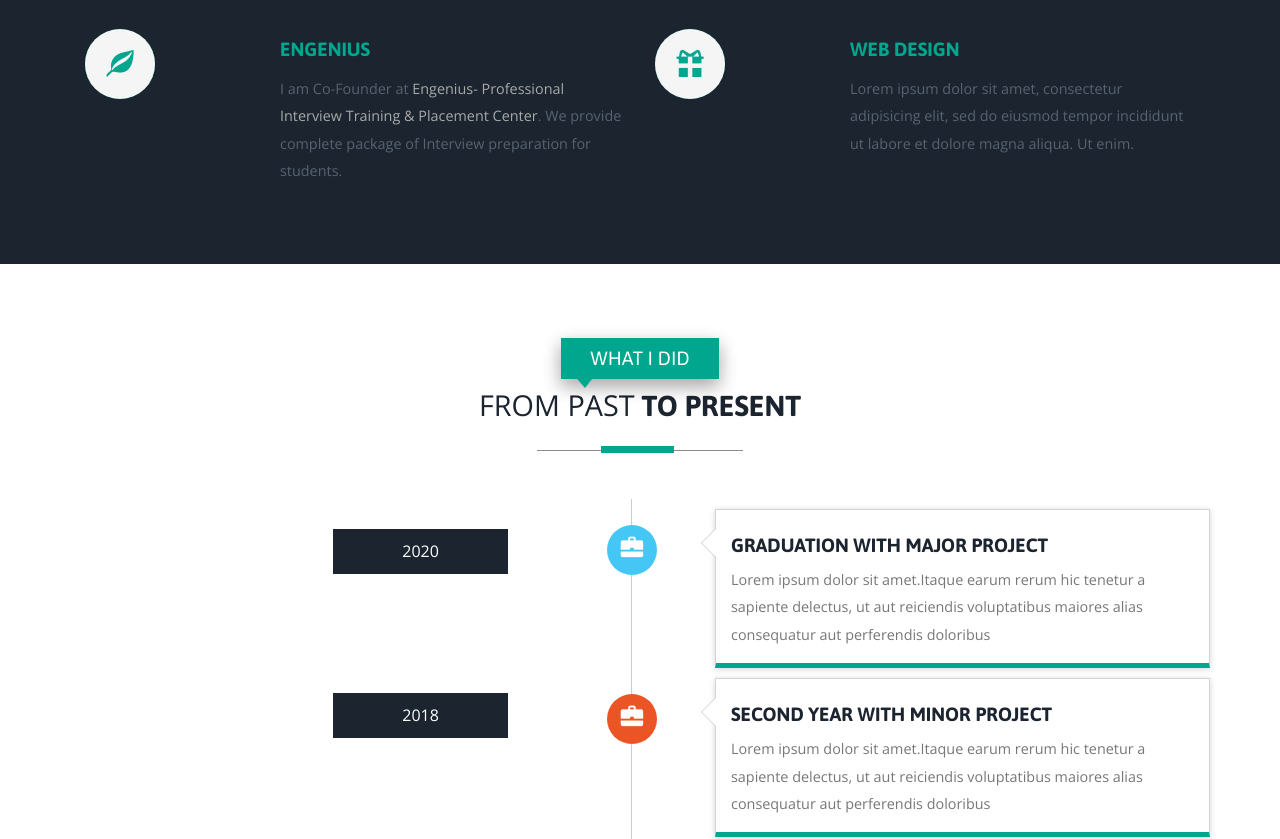
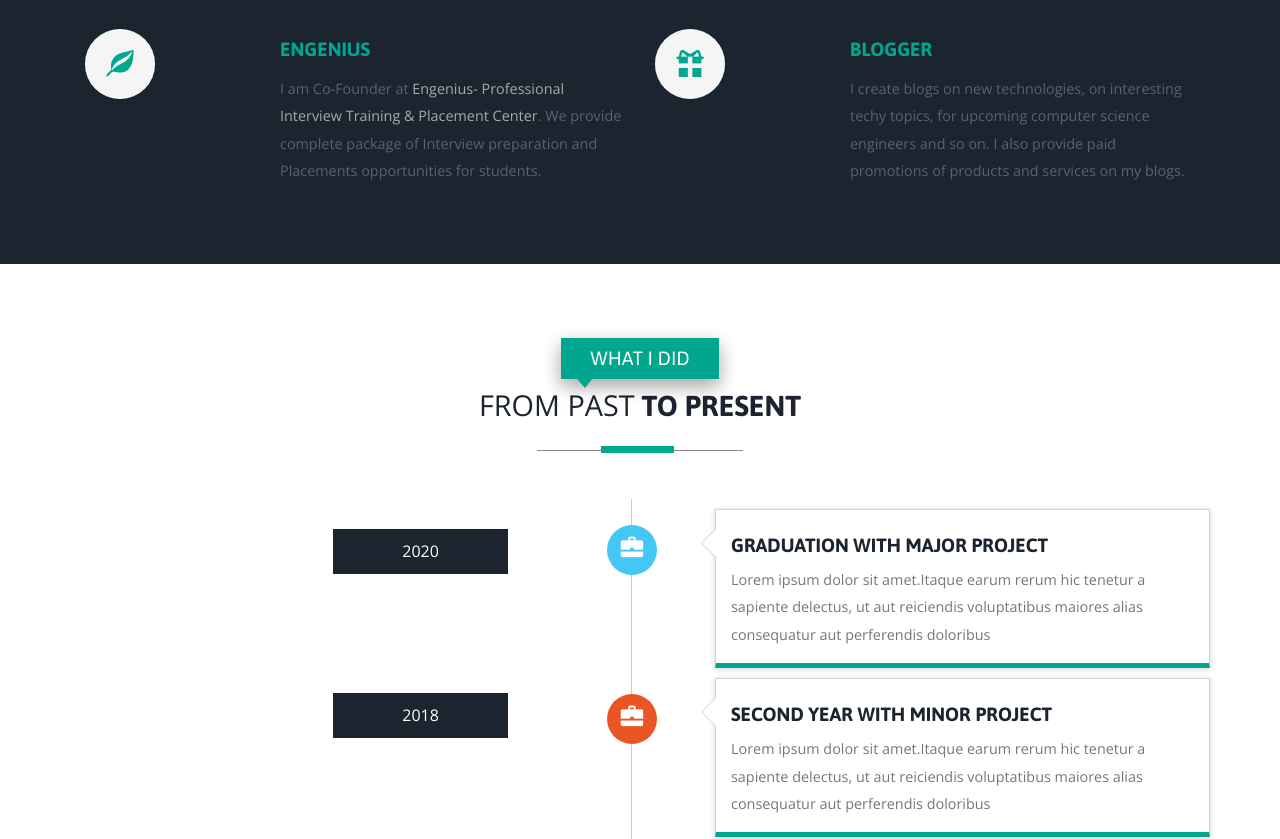
Before and after one commit to Arbaaz-Shaikh/Arbaaz-Shaikh.github.io, a plain HTML site: page index.html in a window 1280 px wide. Shown: the part 1728-2567 px from the top of the page. Drawn offline with nearby package versions, Linux system fonts and the light colour scheme; files whose address does not match are found by name.

Commit message:
Update index.html

```diff
--- a/index.html
+++ b/index.html
@@ -247,7 +247,7 @@ Smartphone Compatible web template, free webdesigns for Nokia, Samsung, LG, Sony
 					<div class="col-xs-8 wthree_about_right_grid_right">
 						<h4>ENGENIUS</h4>
 						<p>I am Co-Founder at <a href="https://www.linkedin.com/company/engenius-professional-interview-training-placement-center/" style="color: darkgrey">
-                            Engenius- Professional Interview Training & Placement Center</a>. We provide complete package of Interview preparation for students.</p>
+                            Engenius- Professional Interview Training & Placement Center</a>. We provide complete package of Interview preparation and Placements opportunities for students.</p>
 					</div>
 					<div class="clearfix"> </div>
 				</div>
@@ -258,8 +258,8 @@ Smartphone Compatible web template, free webdesigns for Nokia, Samsung, LG, Sony
 						</div>
 					</div>
 					<div class="col-xs-8 wthree_about_right_grid_right">
-						<h4>Web Design</h4>
-						<p>Lorem ipsum dolor sit amet, consectetur adipisicing elit, sed do eiusmod tempor incididunt ut labore et dolore magna aliqua. Ut enim.</p>
+						<h4>BLOGGER</h4>
+						<p>I create blogs on new technologies, on interesting techy topics, for upcoming computer science engineers and so on. I also provide paid promotions of products and services on my blogs. </p>
 					</div>
 					<div class="clearfix"> </div>
 				</div>
```
